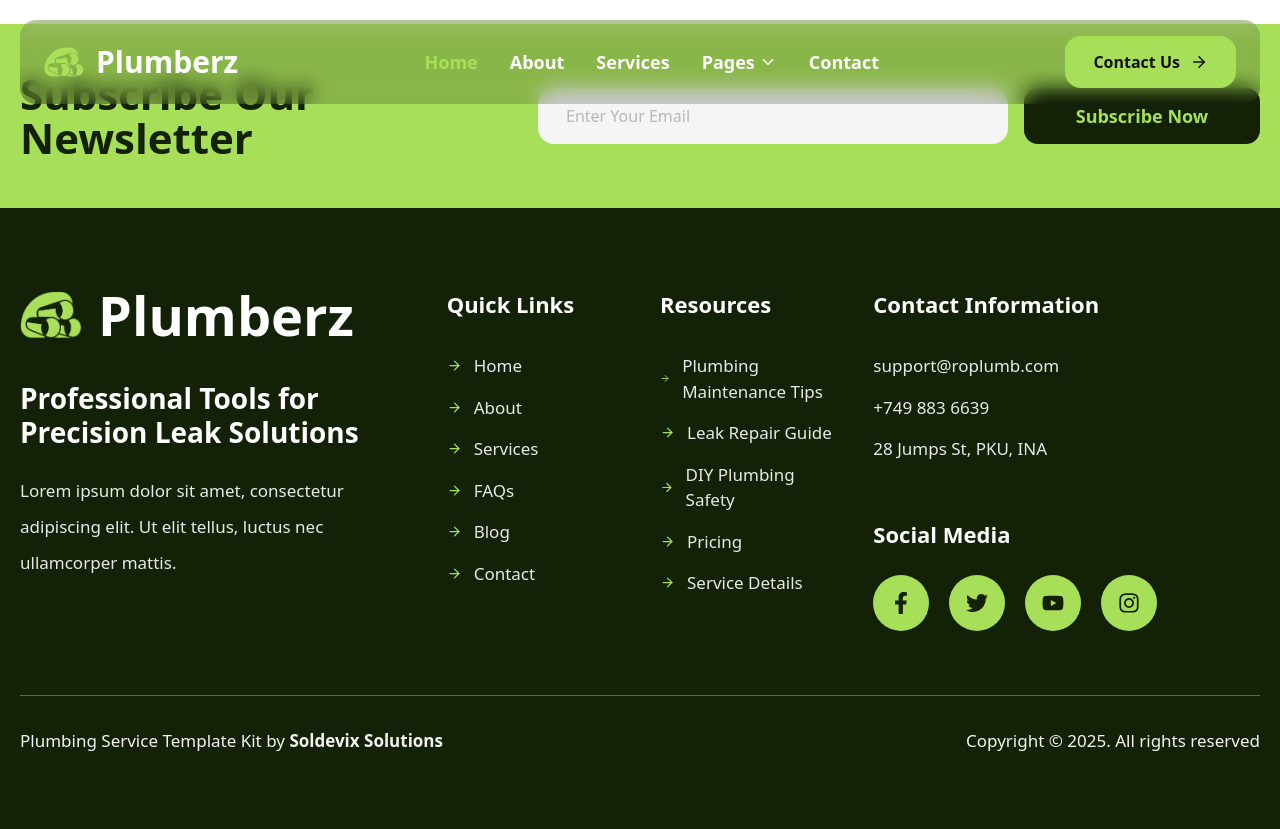
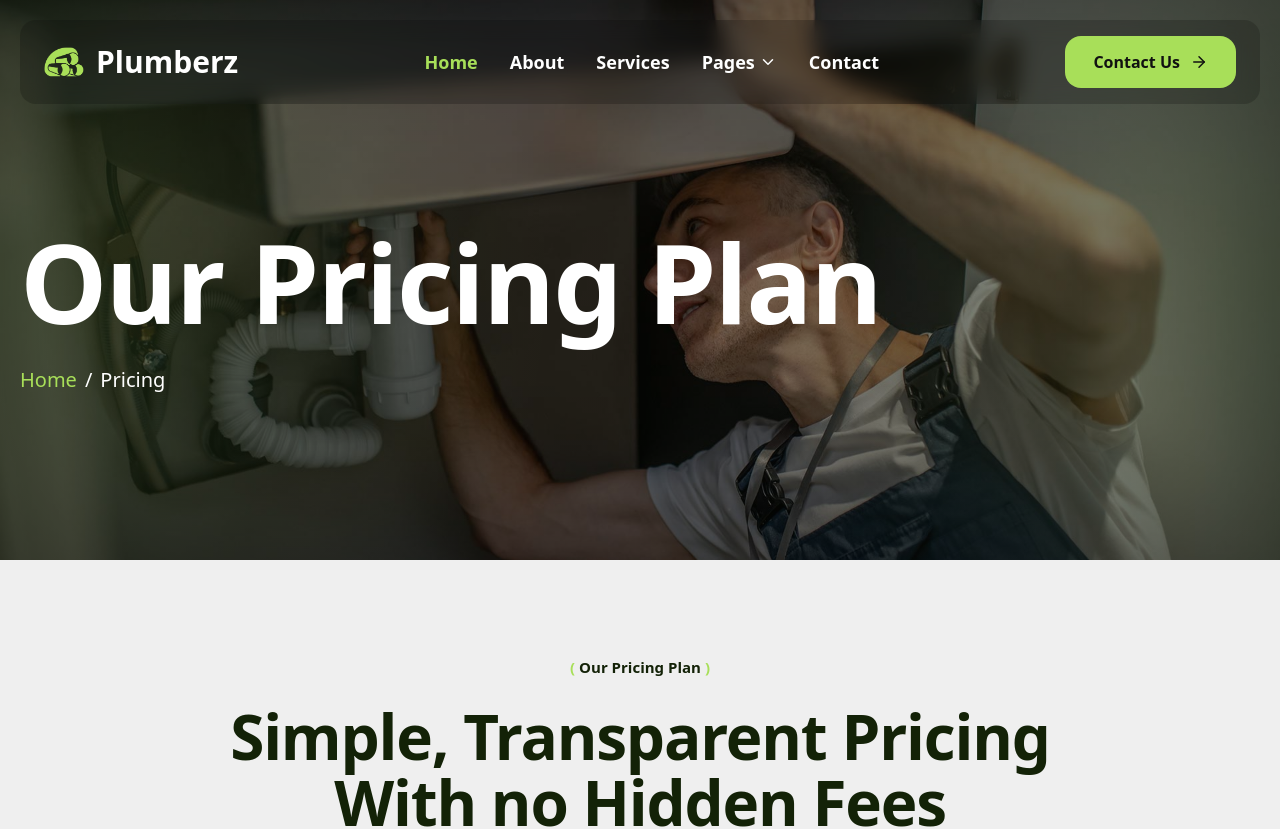
Before and after one commit to codedByShahzad/Plumberz, a Next.js app: page /pricing in a window 1280 px wide. Shown: the top 829 px of the page. Built offline with nearby package versions, Linux system fonts and the light colour scheme.

Commit message:
Fixed Some Changes

```diff
--- a/app/pricing/page.tsx
+++ b/app/pricing/page.tsx
@@ -1,8 +1,64 @@
+import PricingSection from '@/src/sections/PricingSection'
+import Link from 'next/link'
 import React from 'react'
 
 const page = () => {
   return (
-    <div>Pricing Page</div>
+    <div>
+       {/* Hero Section */}
+      <section
+        className="relative min-h-130 overflow-hidden bg-cover bg-center bg-no-repeat md:min-h-100"
+        style={{
+          backgroundImage: "url('/images/aboutpage.jpg')",
+        }}
+      >
+        {/* Dark overlay */}
+        <div className="absolute inset-0 bg-black/50 z-1" />
+
+        {/* Green gradient overlay */}
+        <div
+          className="absolute inset-0"
+          style={{
+            background: `
+              radial-gradient(circle at 0% 50%, rgba(159,232,112,0.28) 0%, rgba(159,232,112,0.16) 18%, transparent 42%),
+              radial-gradient(circle at 100% 50%, rgba(159,232,112,0.22) 0%, rgba(159,232,112,0.12) 18%, transparent 40%),
+              linear-gradient(90deg, rgba(159,232,112,0.12) 0%, rgba(159,232,112,0.05) 20%, rgba(159,232,112,0.04) 50%, rgba(159,232,112,0.05) 80%, rgba(159,232,112,0.12) 100%)
+            `,
+          }}
+        />
+
+        {/* Inner shadow */}
+        <div
+          className="absolute inset-0"
+          style={{
+            boxShadow: "inset 0 0 180px rgba(0,0,0,0.4)",
+          }}
+        />
+
+        {/* Content */}
+        <div className="container-custom relative z-10 flex min-h-130 items-center pt-28 pb-14 md:min-h-140 md:pt-32 md:pb-16">
+          <div>
+            <h1 className="text-[64px] font-bold leading-[0.95] tracking-[-2px] text-white sm:text-[78px] md:text-[96px] lg:text-[110px]">
+              Our Pricing Plan
+            </h1>
+
+            {/* Breadcrumb */}
+            <div className="mt-8 flex items-center gap-2 text-[18px] font-medium md:text-[20px]">
+              <Link
+                href="/"
+                className="text-(--primary) hover:opacity-90"
+              >
+                Home
+              </Link>
+              <span className="text-white">/</span>
+              <span className="text-white">Pricing</span>
+            </div>
+          </div>
+        </div>
+      </section>
+
+      <PricingSection />
+    </div>
   )
 }
 
--- a/src/sections/PricingSection.tsx
+++ b/src/sections/PricingSection.tsx
@@ -54,7 +54,7 @@ const pricingPlans = [
 const PricingSection = () => {
   return (
     <section className="bg-[#efefef] py-20 md:py-24">
-      <div className="max-w-325 w-full m-auto px-5">
+      <div className="max-w-375 w-full m-auto px-5">
         {/* Label */}
         <div className="mb-6 flex justify-center">
           <span className="inline-flex items-center gap-1 text-[15px] font-semibold text-[#132207]">
```
